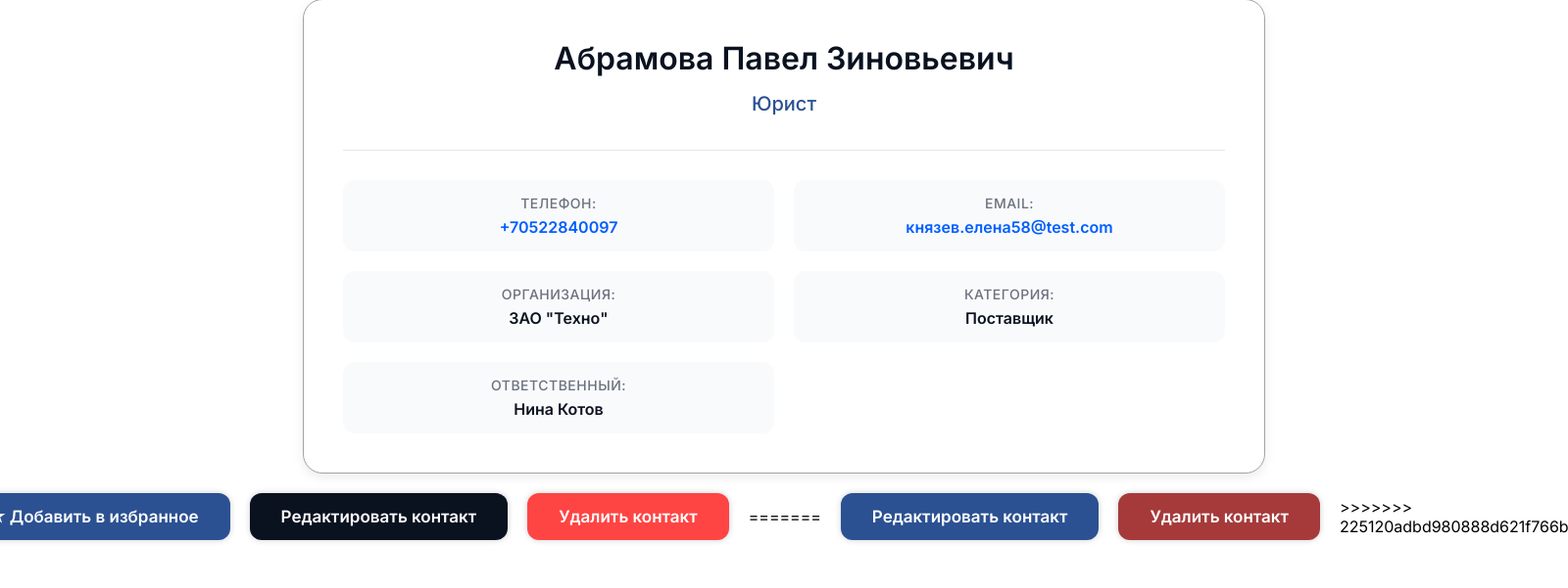
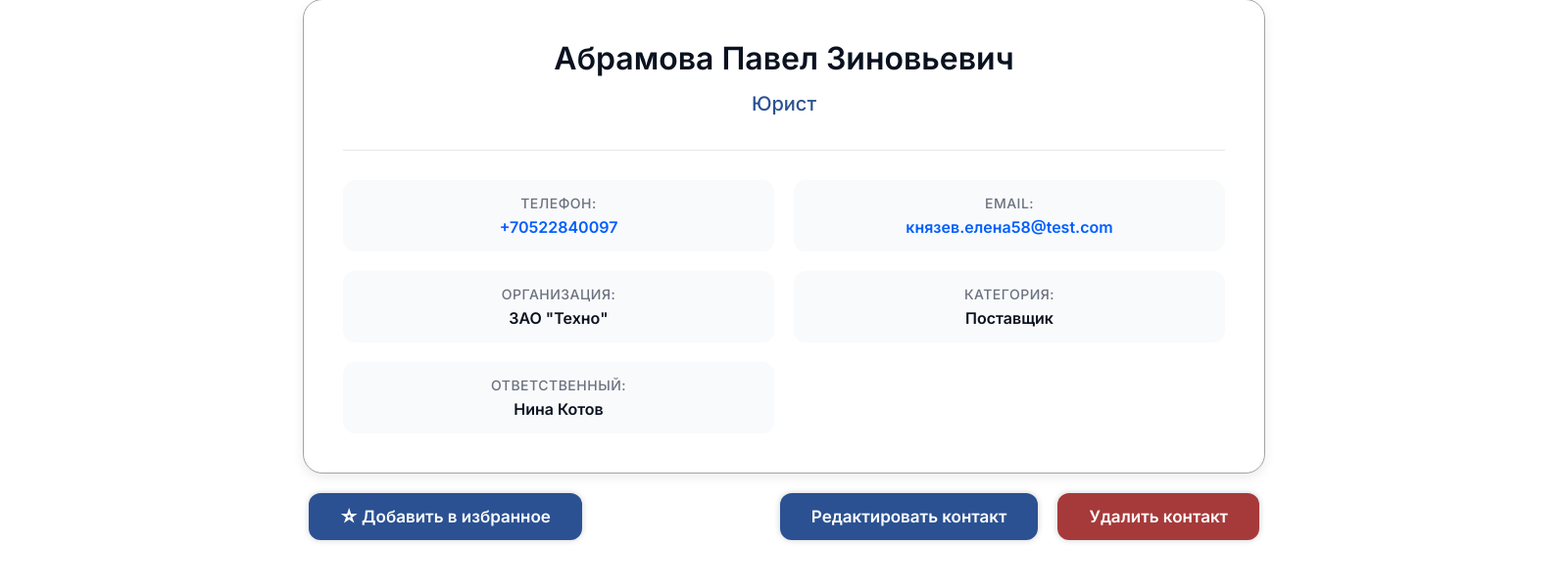
Before and after one commit to mikkixx/ContactBook, a Django app: page /contacts/459/ in a window 1600 px wide; the page is wider, and only the part inside the window is pictured. Shown: the part 199-800 px from the top of that part at 98% size. Run offline with Django 5.2, Linux system fonts and the light colour scheme; a user stored in the database is signed in; data comes from the database, SQL or seed files in the repository.

Commit message:
- коменты

```diff
--- a/metanit/ContactBook/templates/contactbook/contact_detail.html
+++ b/metanit/ContactBook/templates/contactbook/contact_detail.html
@@ -61,27 +61,20 @@
     </div>
     {% if is_admin or contact.owner == request.user %}
     <div class="prof-btn">
-<<<<<<< HEAD
         <form method="post" action="{% url 'contactbook:toggle_contact_favorite' contact.pk %}" style="display: inline;">
             {% csrf_token %}
             <button type="submit" class="btn btn-secondary">
                 {% if is_contact_favorite %}★ Убрать из избранного{% else %}☆ Добавить в избранное{% endif %}
             </button>
         </form>
-        <button type="button" class="btn btn-primary" onclick="openEditModal()">Редактировать контакт</button>
-        <button type="button" class="btn btn-delete" onclick="openDeleteModal()">Удалить контакт</button>
-=======
         <button type="button" class="btn btn-secondary" onclick="openEditModal()">Редактировать контакт</button>
         <button type="button" class="btn btn-danger" onclick="openDeleteModal()">Удалить контакт</button>
->>>>>>> 225120adbd980888d621f766b59a9cb9c9d2bf21
     </div>
     {% endif %}
 </div>
 
-<!-- Затемнение фона -->
 <div class="overflow" id="modalOverlay" style="display:none;" onclick="closeModals()"></div>
 
-<!-- МОДАЛЬНОЕ ОКНО: Редактирование -->
 <div id="modal-edit" class="modal-custom" style="display:none;">
     <h3>Редактирование контакта</h3>
     <form method="post" action="{% url 'contactbook:contact_edit' contact.pk %}" class="modal-form">
@@ -111,7 +104,6 @@
     </form>
 </div>
 
-<!-- МОДАЛЬНОЕ ОКНО: Удаление -->
 <div id="modal-delete" class="modal-custom" style="display:none;">
     <h3>Подтверждение удаления</h3>
     <p class="delete-text">Вы действительно хотите удалить контакт <strong>«{{ contact.last_name }} {{ contact.first_name }}»</strong>?</p>
@@ -141,7 +133,6 @@
         document.getElementById('modal-delete').style.display = 'none';
     }
 
-    // Закрытие по клавише Escape
     document.addEventListener('keydown', e => {
         if (e.key === 'Escape') closeModals();
     });
```
